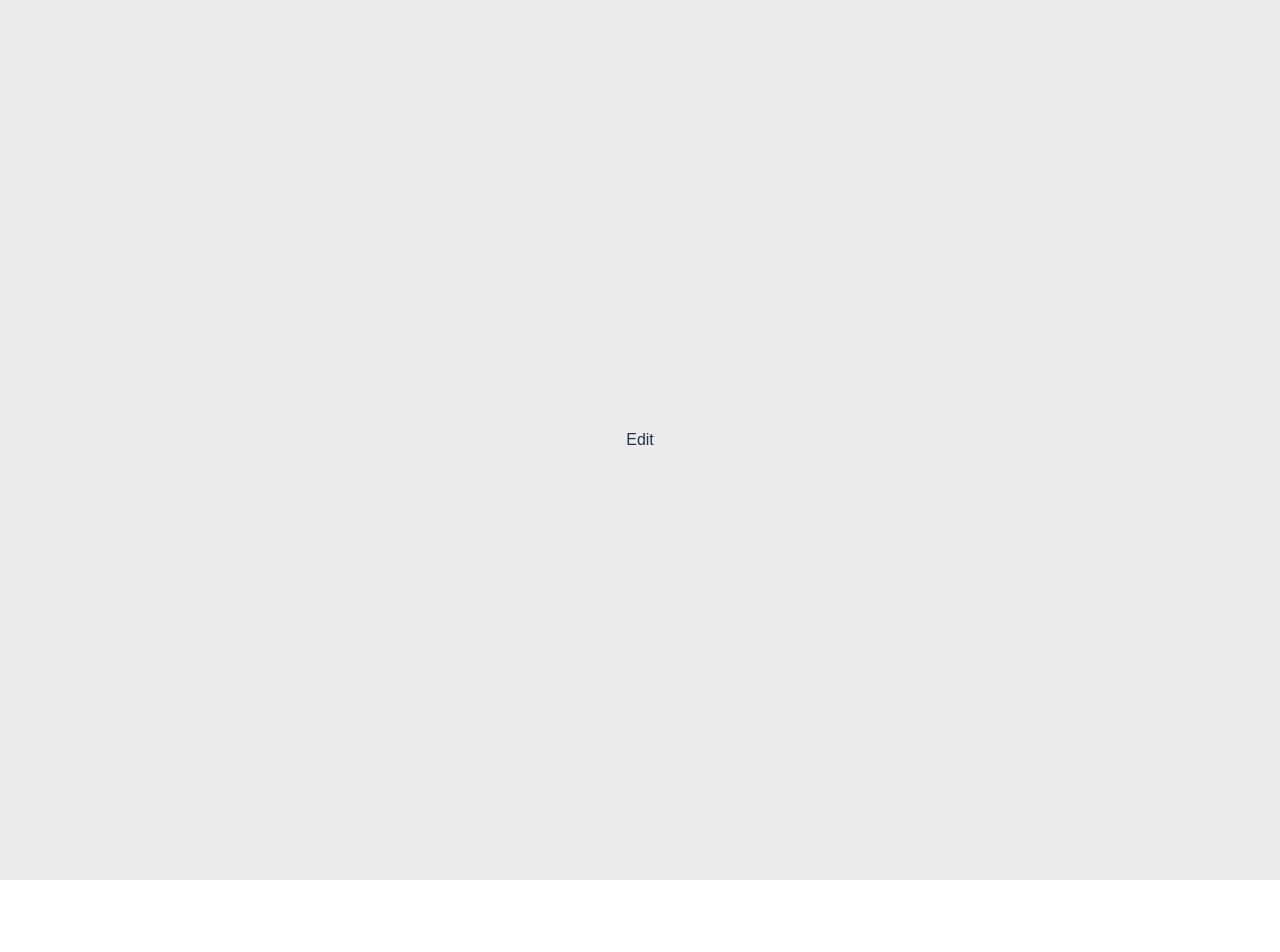
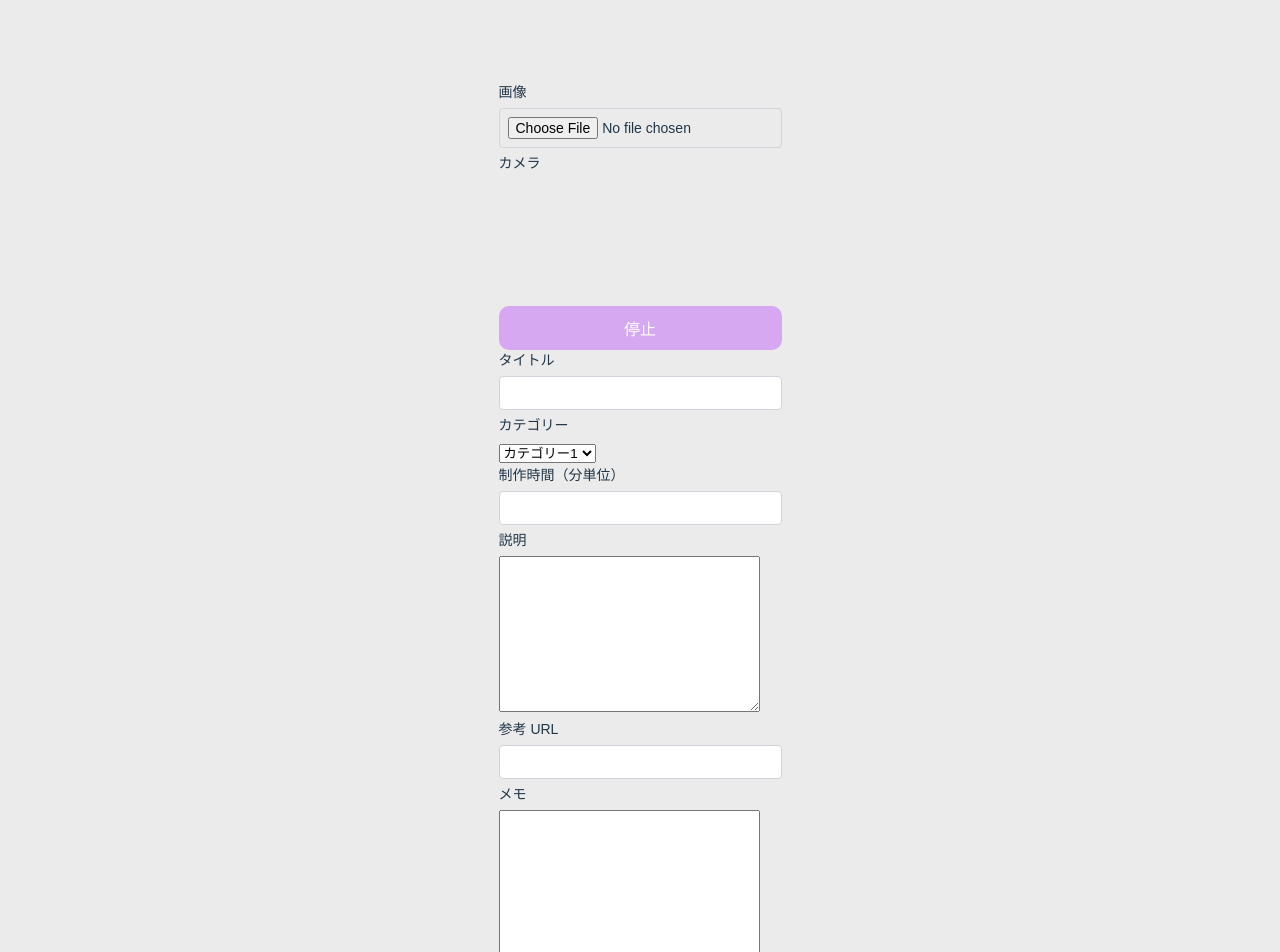
Before and after one commit to yoshikotttt/handcrafty-react, a React (Vite) app: page /users/1/posts/1/edit in a window 1280 px wide. Shown: the top 952 px of the page. Before the commit the page ends 880 px from the top, so only its background shows below. Built offline with nearby package versions, Linux system fonts and the light colour scheme; no server answers.

Commit message:
更新動作確認済み

```diff
--- a/src/index.css
+++ b/src/index.css
@@ -28,7 +28,7 @@ body {
   display: flex;
   place-items: center;
   min-width: 320px;
-  min-height: 110vh;
+  min-height: 140vh;
 }
 
 h1 {
--- a/src/pages/Edit/Edit.jsx
+++ b/src/pages/Edit/Edit.jsx
@@ -1,9 +1,212 @@
-import React from 'react'
+import { useEffect, useState } from "react";
+import "../../App.css";
+import { useForm } from "react-hook-form";
+import axios from "axios";
+import Cookies from "js-cookie";
+import Camera from "../../components/common/Camera";
+import { useParams } from "react-router-dom";
 
 const Edit = () => {
+  const [itemData, setItemData] = useState(null);
+  const { user_id, item_id } = useParams();
+  const token = Cookies.get("token");
+
+
+  const [image, setImage] = useState(null);
+  const [imageURL, setImageURL] = useState(null);
+  const [capturedImage, setCapturedImage] = useState(null);
+
+  const { register, handleSubmit, setValue } = useForm({
+    mode: "onChange",
+  });
+
+  useEffect(() => {
+    const fetchData = async () => {
+      try {
+        const response = await axios.get(
+          `http://localhost/api/posts/${item_id}`,
+          {
+            headers: {
+              Authorization: `Bearer ${token}`,
+            },
+          }
+        );
+
+        const responseData = response.data;
+        setItemData(responseData);
+        setValue("title", response.data.title);
+        setValue("category_id", response.data.category_id);
+        setValue(
+          "production_time_per_minutes",
+          response.data.production_time_per_minutes
+        );
+        setValue("description", response.data.description);
+        setValue("reference_url", response.data.reference_url);
+        setValue("memo", response.data.memo);
+        setImageURL("image_url",response.data.image_url);
+
+
+        console.log("res", responseData);
+      } catch (error) {
+        console.error("データの取得に失敗しました", error);
+      }
+    };
+
+    fetchData();
+  }, []);
+
+  const onImageChange = (event) => {
+    const file = event.target.files[0];
+    setImage(file);
+  };
+
+  const onCapture = (imageSrc) => {
+    setCapturedImage(imageSrc);
+  };
+
+  const onSubmit = async (data) => {
+    const formData = new FormData();
+    formData.append("title", data.title);
+    formData.append("description", data.description);
+    formData.append("category_id", data.category_id);
+    formData.append(
+      "production_time_per_minutes",
+      data.production_time_per_minutes
+    );
+    formData.append("reference_url", data.reference_url);
+    formData.append("memo", data.memo);
+
+    if (image) {
+      formData.append("image_url", image);
+    }
+    // キャプチャ画像をフォームデータに追加
+    if (capturedImage) {
+      console.log(
+        "Captured image received in parent component:",
+        capturedImage
+      );
+      formData.append("image_url", capturedImage);
+    }
+
+    console.log("FormData being sent:", [...formData.entries()]); // ここで formData の中身をログ出力
+
+    try {
+      const response = await axios.post(
+        `http://localhost/api/users/${user_id}/posts/${item_id}/edit`,
+        formData,
+        {
+          headers: {
+            Authorization: `Bearer ${token}`,
+            "Content-Type": "multipart/form-data",
+            "X-HTTP-Method-Override": "PUT", // PUTに置き換える記述を書く
+          },
+        }
+      );
+      //   if (response.status === 200) {
+      //     // フォーム送信成功時の処理
+      //     console.log("Post ecreatd successfully");
+      //   } else {
+      //     // エラーハンドリング
+      //     console.error("Failed to create post");
+      //   }
+      //   console.log(formData);
+      console.log(response.status);
+    } catch (error) {
+      console.log("Error response:", error.response.data);
+    }
+  };
+
   return (
-    <div>Edit</div>
-  )
-}
+    <>
+      <form onSubmit={handleSubmit(onSubmit)}>
+        <div>
+          <label htmlFor="image">画像</label>
+          <input type="file" accept="image/*" onChange={onImageChange} />
+          {image ? (
+            <img
+              src={URL.createObjectURL(image)}
+              alt="アイテム画像"
+              style={{ width: "200px", height: "200px" }}
+            />
+          ) : (
+            imageURL && (
+              <img
+                src={`http://localhost/${itemData.image_url}`}
+                alt="アイテム画像"
+                style={{ width: "200px", height: "200px" }}
+              />
+            )
+          )}
+        </div>
+        <div>
+          <label htmlFor="camera">カメラ</label>
+          <Camera onCapture={(imageSrc) => setCapturedImage(imageSrc)} />
+          {/* {displayCapturedImage()} */}
+        </div>
+        <div>
+          <label htmlFor="title">タイトル</label>
+          {/* <input id="title" type="text" name="title"/> */}
+          <input type="text" id="title" name="title" {...register("title")} />
+        </div>
+        <div>
+          <label htmlFor="category">カテゴリー</label>
+          <select
+            id="category_id"
+            name="category_id"
+            {...register("category_id")}
+          >
+            <option value="1">カテゴリー1</option>
+            <option value="2">カテゴリー2</option>
+            <option value="3">カテゴリー3</option>
+          </select>
+        </div>
+        <div>
+          <label htmlFor="production_time_per_minutes">
+            制作時間（分単位）
+          </label>
+          <input
+            type="number" // 数値を入力するためのフィールド
+            id="production_time_per_minutes"
+            name="production_time_per_minutes"
+            {...register("production_time_per_minutes")}
+          />
+        </div>
+        <div>
+          <label htmlFor="description">説明</label>
+          <textarea
+            name="description"
+            id="description"
+            {...register("description")}
+            cols="30"
+            rows="10"
+          ></textarea>
+        </div>
+        <div>
+          <label htmlFor="reference_url">参考 URL</label>
+          <input
+            type="text"
+            id="reference_url"
+            name="reference_url"
+            {...register("reference_url")}
+          />
+        </div>
 
-export default Edit
+        <div>
+          <label htmlFor="memo">メモ</label>
+          <textarea
+            name="memo"
+            id="memo"
+            {...register("memo")}
+            cols="30"
+            rows="10"
+          ></textarea>
+        </div>
+        <div>
+          <button type="submit">送信</button>
+        </div>
+      </form>
+    </>
+  );
+};
+
+export default Edit;
--- a/src/pages/SinglePost/SinglePost.jsx
+++ b/src/pages/SinglePost/SinglePost.jsx
@@ -8,21 +8,26 @@ import EditButton from "../../components/common/EditButton";
 const SinglePost = () => {
   const { item_id } = useParams();
   //   console.log("itemidの結果", item_id);
-  const [data, setData] = useState(null);
+  const [itemData, setItemData] = useState(null);
    const loggedInUserId = Cookies.get("user_id");
 
-  useEffect(() => {
-    axios
-      .get(`http://localhost/api/posts/${item_id}`)
-      .then((response) => {
-        const responseData = response.data;
-        setData(responseData);
-        console.log("res", responseData);
-      })
-      .catch((error) => {
-        console.error("データの取得に失敗しました", error);
-      });
-  }, [item_id]);
+ useEffect(() => {
+   const fetchData = async () => {
+     try {
+       const response = await axios.get(
+         `http://localhost/api/posts/${item_id}`
+       );
+       const responseData = response.data;
+       setItemData(responseData);
+       console.log("res", responseData);
+     } catch (error) {
+       console.error("データの取得に失敗しました", error);
+     }
+   };
+
+   fetchData();
+ }, [item_id]);
+
 
   const formatCreatedAt = (createdAt) => {
     const date = new Date(createdAt);
@@ -38,35 +43,39 @@ const SinglePost = () => {
 
   return (
     <>
-      {data ? (
+      {itemData ? (
         <>
-          <h2>{data.title}</h2>
-          {data.image_url && (
+          <h2>{itemData.title}</h2>
+          {itemData.image_url && (
             <img
-              src={`http://localhost/${data.image_url}`}
+              src={`http://localhost/${itemData.image_url}`}
               alt="アイテム画像"
               style={{ width: "200px", height: "200px" }}
             />
           )}
           <p>カテゴリー：</p>
-          {data.category_id && <p>{data.category_id}</p>}
-          {data.description && <p>{data.description}</p>}
-          {data.reference_url && (
+          {itemData.category_id && <p>{itemData.category_id}</p>}
+          {itemData.description && <p>{itemData.description}</p>}
+          {itemData.reference_url && (
             <p>
               <a
-                href={data.reference_url}
+                href={itemData.reference_url}
                 target="_blank"
                 rel="noopener noreferrer"
               >
-                {data.reference_url}
+                {itemData.reference_url}
               </a>
             </p>
           )}
-          {data.created_at && (
-            <p>投稿日時: {formatCreatedAt(data.created_at)}</p>
+          {itemData.created_at && (
+            <p>投稿日時: {formatCreatedAt(itemData.created_at)}</p>
           )}
-          {data.user_id == loggedInUserId && <EditButton itemId={item_id} />}
-          {data.user_id == loggedInUserId && <DeleteButton itemId={item_id} />}
+          {itemData.user_id == loggedInUserId && (
+            <EditButton itemId={item_id} />
+          )}
+          {itemData.user_id == loggedInUserId && (
+            <DeleteButton itemId={item_id} />
+          )}
         </>
       ) : (
         <p>データをロード中...</p>
```
Also changed, not shown: src/pages/NewPost/NewPost.jsx (+5 -5 lines).
